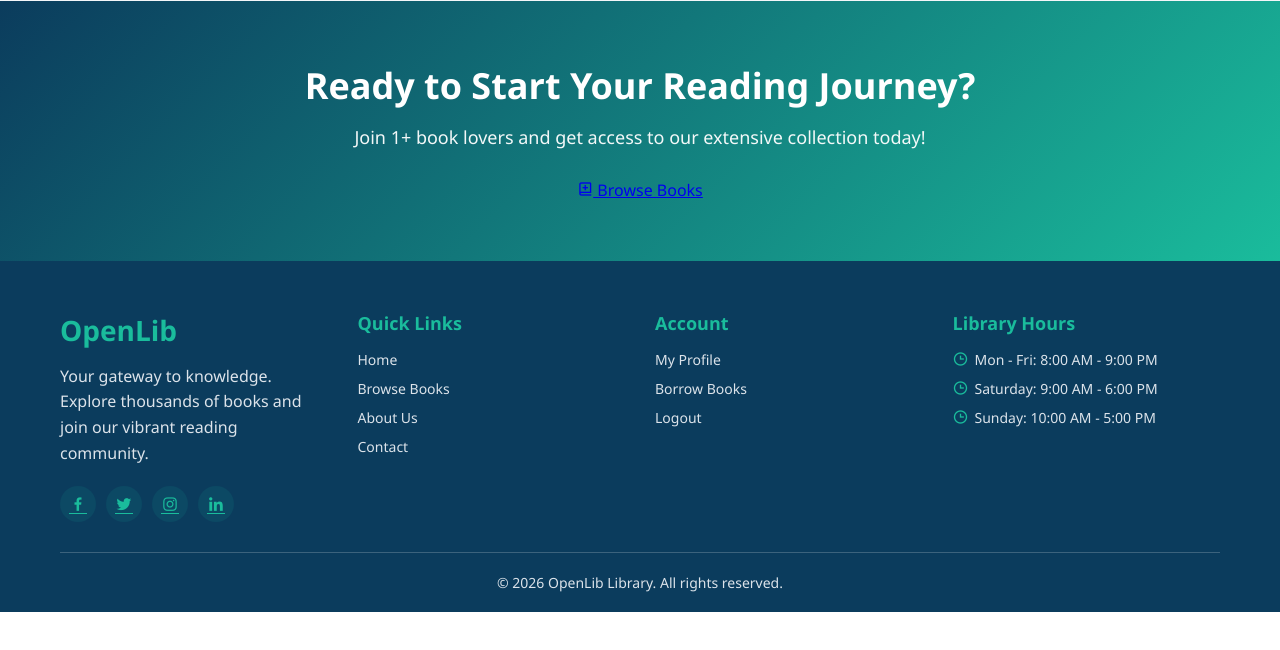
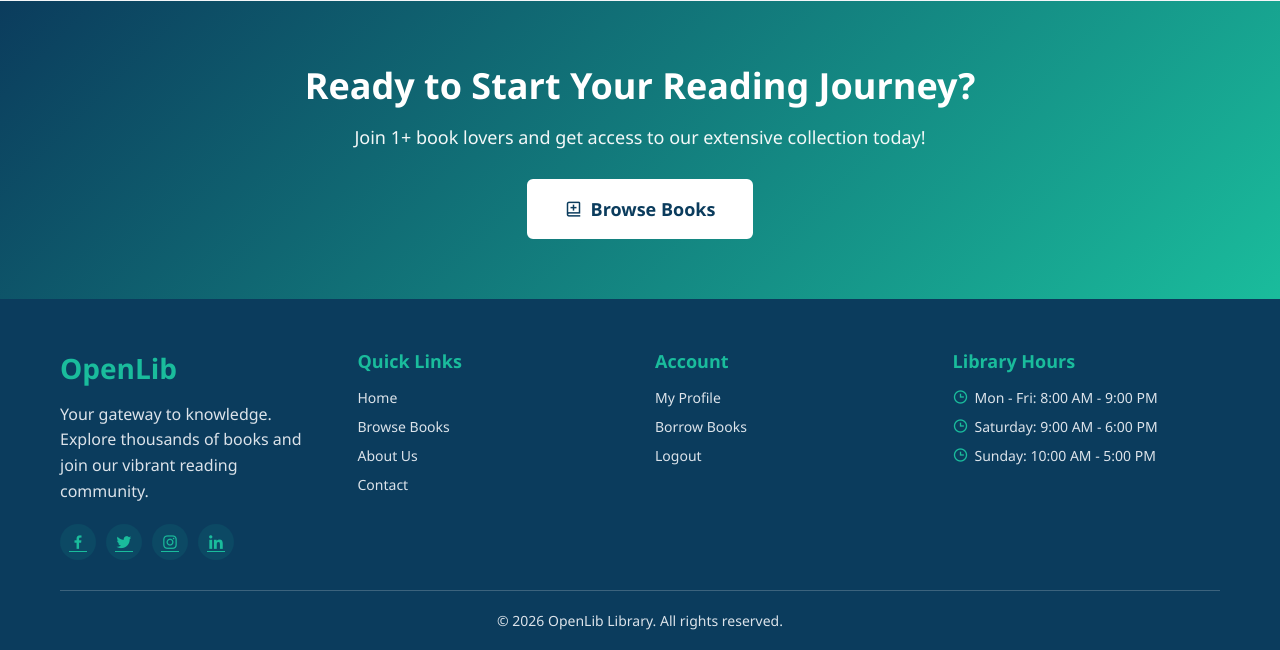
Before and after one commit to PrabashaBAP/OpenLib-main, a PHP site: page /Home/index.php in a window 1280 px wide. Shown: the part 1754-2404 px from the top of the page. Before the commit the page ends 2366 px from the top, so only its background shows below. Run offline with PHP 8.4, Linux system fonts and the light colour scheme; a user stored in the database is signed in; data comes from the database, SQL or seed files in the repository; data that the repository does not hold is empty.

Commit message:
comma got missed out i fixed it in view book

```diff
--- a/Home/index.php
+++ b/Home/index.php
@@ -234,7 +234,7 @@ $total_genres = $stmt->fetch(PDO::FETCH_ASSOC)['total'];
                         <i class='bx bx-user-plus'></i> Sign Up Now
                     </a>
                 <?php else: ?>
-                    <a href="../View book/view_book.php class="btn btn-cta">
+                    <a href="../View book/view_book.php" class="btn btn-cta">  <!--Methana comma eka halala eka haduwa  -->
                         <i class='bx bx-book-add'></i> Browse Books
                     </a>
                 <?php endif; ?>
```
